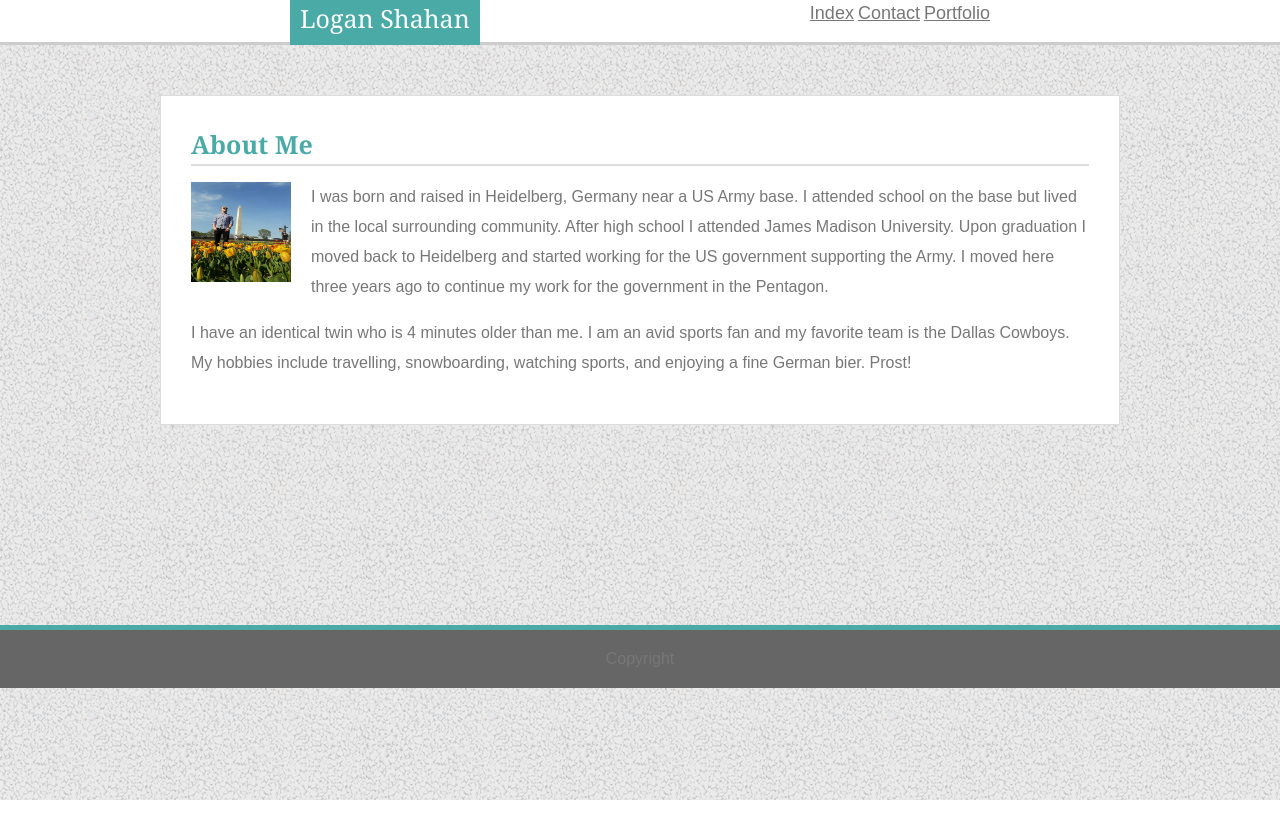
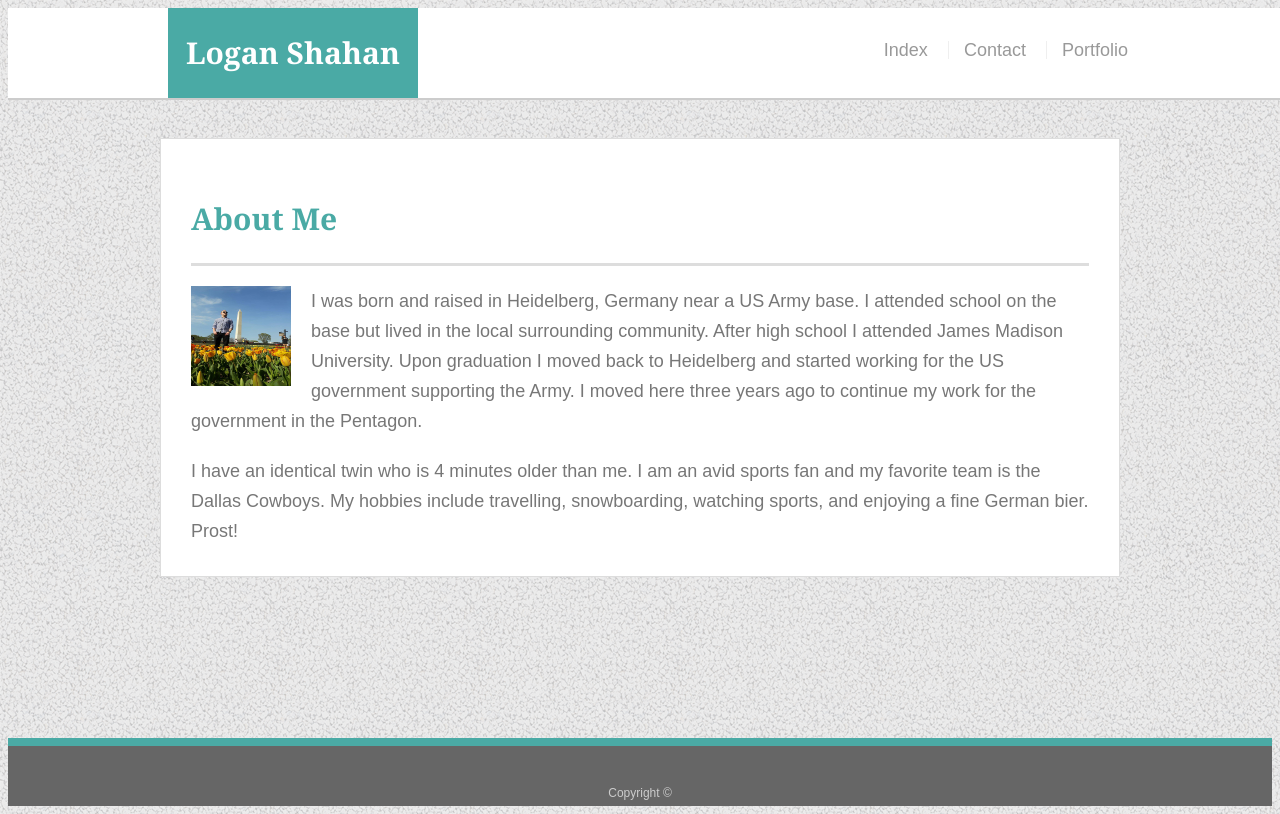
Before and after one commit to loganshahan/Responsive-Portfolio, a plain HTML site: page index.html in a window 1280 px wide. Drawn offline with Linux system fonts and the light colour scheme.

Commit message:
changed basic portfolio

```diff
--- a/assets/css/style.css
+++ b/assets/css/style.css
@@ -1,64 +1,104 @@
-body{margin: 0;
+body{font-family: Arial, "Helvetica Neue", Helvetica, sans-serif;
+    font-size: 18px;
+    line-height: 34px;
+    color: #777777;
 
 }
-
-header{background: #ffff;
-    border-bottom: #cccccc;
-    border-bottom-style: solid;
-    height: 42px;
-
+*{
+    box-sizing: border-box;
+}
+.container{width: 100%;
+    max-width: 960px;
+    margin: 0 auto;
+    clear: both;
 
 }
-
-nav{float: right;
-    margin: 0 290px 0 0;
-}
-input{width: 100%;
+h1,
+h2,
+h3,
+p {
+  margin-bottom: 20px;
 }
 
-nav a{
-    padding: 0;
-    margin: 0;
-    font-family: 'Arial', 'Helvetica Neue', Helvetica, sans-serif;
-    font-size: 18px;
-    line-height: 150%;
-    color: #777777;
-    background: #ffff;
-
+p:last-child {
+  margin-bottom: 0;
+}
+h1,
+h2,
+h3 {
+  font-family: Georgia, Times, "Times New Roman", serif;
+  font-weight: 700;
+  color: #4aaaa5;
 }
 
-.logo{padding: 10px;
-    margin: 0 0 0 290px;
-   font-family: 'Georgia', Times, Times New Roman, serif;
-   font-size: 25px;
-   line-height: 150%;
-   color: #ffff;
-   background: #4aaaa5;
-
+h1 {
+  padding-bottom: 20px;
+  font-size: 30px;
+  line-height: 49px;
+  border-bottom: 3px solid #dddddd;
 }
 
-h1{padding: 0;
-    margin: 0;
-   font-family: 'Georgia', Times, Times New Roman, serif;
-   font-size: 25px;
-   line-height: 150%;
-   color: #4aaaa5;
-   background: #ffff;
-   border: 2px;
-   border-bottom-style: solid;
-   border-color: #dddddd;
+h2,
+h3 {
+  font-size: 22px;
 }
+#masthead {
+    position: fixed;
+    z-index: 99;
+    width: 100%;
+    margin: 0 0 30px;
+    overflow: auto;
+    color: #ffffff;
+    background: #ffffff;
+    border-bottom: 2px solid #cccccc;
+  }
 
-aside {
-    /* width: 50%; */
+  #logo {
+    float: left;
+    width: 250px;
+    height: 90px;
+    font-family: Georgia, Times, "Times New Roman", serif;
+    font-size: 30px;
+    font-weight: 700;
+    line-height: 90px;
+    color: #ffffff;
+    text-align: center;
+    text-decoration: none;
+    background: #4aaaa5;
+  }
+  nav {
+    float: right;
+    margin-top: 25px;
+  }
+
+  nav a {
+    display: inline-block;
+    padding-left: 15px;
+    margin-left: 15px;
+    line-height: 18px;
+    color: #999;
+    text-decoration: none;
+    border-left: 1px solid #efefef;
+  }
+
+  nav a:first-child {
+    border-left: 0 none;
+  }
+  #main-container {
+    padding-top: 130px;
+    min-height: calc(100vh - 70px);
+  }
+
+  .main-section {
+    float: left;
+    width: 100%;
+    max-width: 960px;
     padding: 30px;
-    margin: 0 auto;
-    text-decoration-color: gray;
-    background: white;
+    margin: 0 0 40px;
+    background: #ffffff;
     border: 1px solid #dddddd;
-    width: 960px;
+  }
 
-}
 
 #bio-image{width: 100px;
     height: 100px;
@@ -79,57 +119,12 @@ button{
     font: 'Arial', 'Helvetica Neue', Helvetica, sans-serif;
 
 }
-form{padding: 10px
-    font:'Arial', 'Helvetica Neue', Helvetica, sans-serif;
+form{padding: 10px;
+    font-family:'Arial', 'Helvetica Neue', Helvetica, sans-serif;
 }
 
-#img1{
-    margin: 10px;
-    width: 200px;
-    height: 200px;
-    float: left;
-    }
-#img2{
-    margin: 10px;
-    width: 200px;
-    height: 200px;
-    float: left;
-    }
-#img3{
-    margin: 10px;
-    width: 200px;
-    height: 200px;
-    float: left;
-    }
-#img4{
-    margin: 10px;
-    width: 200px;
-    height: 200px;
-    float: left;
-}
-#img5{
-    margin: 10px;
-    width: 200px;
-    height: 200px;
-    float: left;
-    }
 
-.container {
-    width: 960px;
-    margin: 50px auto;
-    display: flex;
-}
 
-footer{background: #666666;
-    text-align: center;
-    border: 5px;
-    border-top-style: solid;
-    border-color: #4aaaa5;
-    margin: 200px 0 0 0;
-    padding: 20px;
-    font-family: 'Arial', 'Helvetica Neue', Helvetica, sans-serif;
-    color: #777777;
-}
 
 .image-container-1{
     background-image: url('../images/deutschland.jpeg');
@@ -198,16 +193,41 @@ footer{background: #666666;
     height: 200px;
     float: left;
 }
+footer {
+    padding: 30px 0;
+    clear: both;
+    font-size: 12px;
+    color: #ffffff;
+    color: #cccccc;
+    text-align: center;
+    background: #666666;
+    border-top: 8px solid #4aaaa5;
+    height: 50px;
+  }
+
+  h3, h2 {
+    padding-bottom: 20px;
+    margin-bottom: 15px;
+    line-height: 22px;
+    border-bottom: 2px solid #eeeeee;
+  }
 @media screen and (max-width: 980px){
+    aside{float: left;
+    max-width: 300px;}
 
 }
 
 @media screen and (max-width: 768px){
+    aside{width: 100%}
 
 }
 
 @media screen and (max-width: 640px){
-header{position: static;
-}
+aside{width: 100%}
+.container{width: 100%}
+header{position: static;}
+nav{}
+
+
 
 }
--- a/index.html
+++ b/index.html
@@ -13,27 +13,29 @@
 </head>
 
 <body background="assets/images/gravel.png">
-    <header>
-            <span class="logo">Logan Shahan</span>
-
+    <header id="masthead">
+        <div class="container">
+            <a href="index.html" id="logo">Logan Shahan</a>
             <nav>
             <a href="contact.html">Index</a>
             <a href="contact.html">Contact</a>
             <a href="portfolio.html">Portfolio</a>
             </nav>
+        </div>
 
     </header>
 
-    <div class="container">
-        <aside>
+    <div id="main-container" class="container">
+        <section class="main-section">
             <h1>About Me</h1>
 
-            <p><img id="bio-image" src="assets/images/img_logan.jpg" ALIGN="left"/>I was born and raised in Heidelberg, Germany near a US Army base. I attended school on the base but lived in the local surrounding community. After high school I attended James Madison University. Upon graduation I moved back to Heidelberg and started working for the US government supporting the Army.  I moved here three years ago to continue my work for the government in the Pentagon. </p>
+            <img id="bio-image" src="assets/images/img_logan.jpg" ALIGN="left"/>
+            <p>I was born and raised in Heidelberg, Germany near a US Army base. I attended school on the base but lived in the local surrounding community. After high school I attended James Madison University. Upon graduation I moved back to Heidelberg and started working for the US government supporting the Army.  I moved here three years ago to continue my work for the government in the Pentagon. </p>
 
             <P>I have an identical twin who is 4 minutes older than me. I am an avid sports fan and my favorite team is the Dallas Cowboys. My hobbies include travelling, snowboarding, watching sports, and enjoying a fine German bier. Prost!</P>
 
 
-        </aside>
+        </section>
 
 
 
@@ -43,10 +45,11 @@
 
 
     </div>
-    <div>
-            <footer>Copyright</footer>
-
-    </div>
+    <footer>
+            <div class="container">
+              Copyright &copy;
+            </div>
+          </footer>
 
 
 
```
Also changed, not shown: contact.html (+18 -13 lines), portfolio.html (+18 -13 lines).
